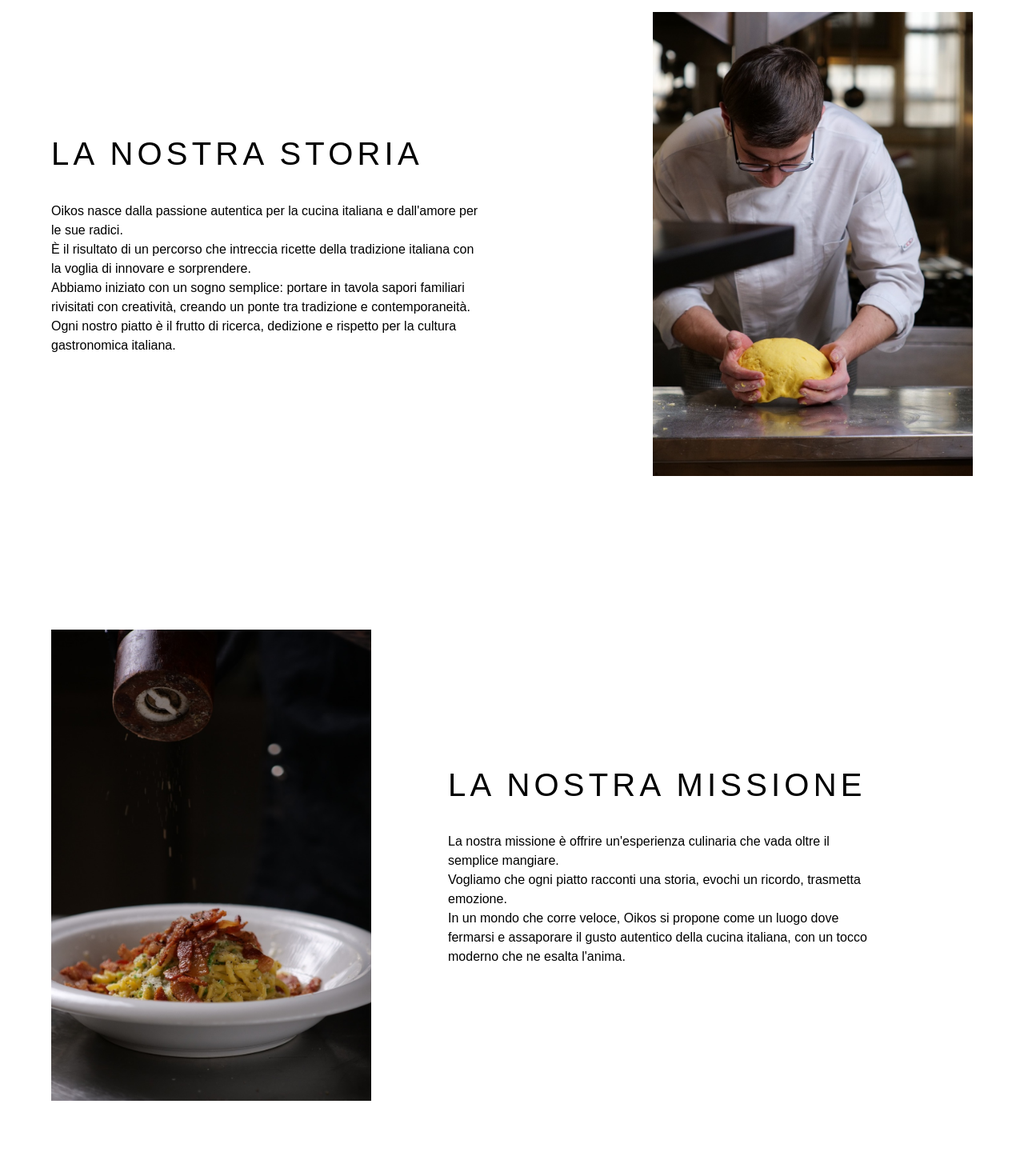
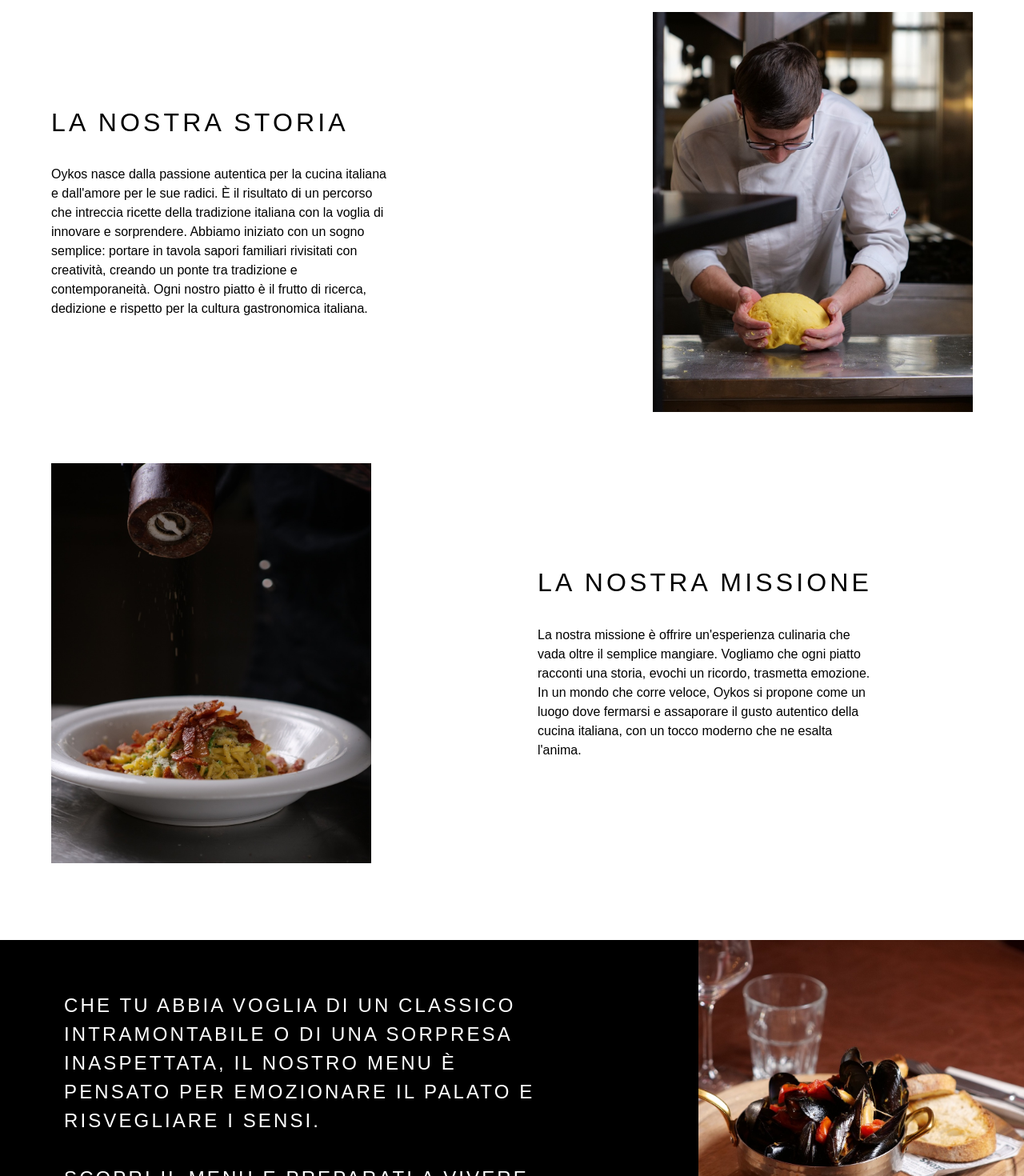
Before and after one commit to nannipy/oikos, a Next.js app: page / in a window 1280 px wide. Shown: the part 1040-2510 px from the top of the page at 80% size. Built offline with nearby package versions, Linux system fonts and the light colour scheme.

Commit message:
modifiche grafiche

```diff
--- a/app/page.tsx
+++ b/app/page.tsx
@@ -18,7 +18,7 @@ export default function Desktop() {
   // Recensioni dinamiche
   const reviews = [
     {
-      text: `"Location bellissima, servizio ineccepebile e spt cibo di estrema qualità.\nUna carbonara da fine del mondo.\nComplimenti anche alla ragazza che ci ha servito super cordiale."`,
+      text: `"Location bellissima, servizio ineccepebile e cibo di estrema qualità.\nUna carbonara da fine del mondo.\nComplimenti anche alla ragazza che ci ha servito super cordiale."`,
       author: "Lorenzo A. - Tripadvisor",
     },
     {
@@ -112,54 +112,54 @@ export default function Desktop() {
           </Button>
         </section>
 
-        {/* Our Story Section */}
+        {/* Our Story & Mission Section - nuova griglia 2x2 */}
         <section className="py-12 md:py-24 px-4 md:px-16 w-full">
-          <div className=" mx-auto w-full flex flex-col md:flex-row gap-8  items-center">
-            <div className="flex-1 order-2 md:order-1">
-              <h2 className="font-montserrat text-black text-2xl md:text-[40px] tracking-[0.13em] mb-4 md:mb-8">
+          <div className="mx-auto w-full max-w-6xl grid grid-cols-1 md:grid-cols-2 gap-8 md:gap-16 items-center">
+            {/* Storia: testo a sinistra */}
+            <div className="order-1 md:order-1 flex flex-col justify-center">
+              <h2 className="font-montserrat text-black text-2xl md:text-[32px] tracking-[0.13em] mb-4 md:mb-8 uppercase">
                 LA NOSTRA STORIA
               </h2>
-              <p className="font-b612 text-black text-xs md:text-base leading-6 max-w-full md:max-w-[538px]">
-                Oikos nasce dalla passione autentica per la cucina italiana e dall&apos;amore per le sue radici.<br />
-                È il risultato di un percorso che intreccia ricette della tradizione italiana con la voglia di innovare e sorprendere.<br />
-                Abbiamo iniziato con un sogno semplice: portare in tavola sapori familiari rivisitati con creatività, creando un ponte tra tradizione e contemporaneità.<br />
+              <p className="font-b612Mono text-black text-xs md:text-base leading-6 max-w-full md:max-w-[420px] whitespace-pre-line">
+                Oykos nasce dalla passione autentica per la cucina italiana e dall'amore per le sue radici.
+                È il risultato di un percorso che intreccia ricette della tradizione italiana con la voglia di innovare e sorprendere.
+                Abbiamo iniziato con un sogno semplice: portare in tavola sapori familiari rivisitati con creatività, creando un ponte tra tradizione e contemporaneità.
                 Ogni nostro piatto è il frutto di ricerca, dedizione e rispetto per la cultura gastronomica italiana.
               </p>
             </div>
-            <div className="order-1 md:order-2 w-full md:w-auto">
+            {/* Storia: immagine a destra */}
+            <div className="order-2 md:order-2 flex justify-end">
               <Image
-                className="w-full md:w-[400px] h-[300px] md:h-[580px] object-cover border-none shadow-none"
+                className="w-full md:w-[400px] h-[220px] md:h-full object-cover border-none shadow-none"
                 alt="Chef preparing food"
                 width={400}
-                height={580}
+                height={320}
                 src="/storia.jpg"
                 style={{ border: 'none', boxShadow: 'none' }}
               />
             </div>
-          </div>
-        </section>
-
-        {/* Our Mission Section */}
-        <section className="flex md:flex-row py-12 md:py-24 px-4 md:px-16 gap-8 md:gap-24 items-center">
-          <div className="order-1 md:order-1 w-full md:w-auto">
+            {/* Mission: immagine a sinistra (sotto) */}
+            <div className="order-4 md:order-3 flex justify-start">
               <Image
-              className="w-full md:w-[400px] h-[300px] md:h-[589px] object-cover border-none shadow-none"
+                className="w-full md:w-[400px] h-[220px] md:h-full object-cover border-none shadow-none"
                 width={400}
-              height={589}
+                height={320}
                 alt="Food dish"
                 src="/mission.jpg"
                 style={{ border: 'none', boxShadow: 'none' }}
               />
             </div>
-          <div className="flex-1 order-2 md:order-2">
-            <h2 className="font-montserrat text-black text-2xl md:text-[40px] tracking-[0.13em] mb-4 md:mb-8">
+            {/* Mission: testo a destra (sotto) */}
+            <div className="order-3 md:order-4 flex flex-col  ">
+              <h2 className="font-montserrat text-black text-2xl md:text-[32px] tracking-[0.13em] mb-4 md:mb-8 uppercase">
                 LA NOSTRA MISSIONE
               </h2>
-            <p className="font-b612 text-black text-xs md:text-base leading-6 max-w-full md:max-w-[537px]">
-              La nostra missione è offrire un&apos;esperienza culinaria che vada oltre il semplice mangiare.<br />
-              Vogliamo che ogni piatto racconti una storia, evochi un ricordo, trasmetta emozione.<br />
-              In un mondo che corre veloce, Oikos si propone come un luogo dove fermarsi e assaporare il gusto autentico della cucina italiana, con un tocco moderno che ne esalta l&apos;anima.
+              <p className="font-b612Mono text-black text-xs md:text-base leading-6 max-w-full md:max-w-[420px] whitespace-pre-line">
+                La nostra missione è offrire un'esperienza culinaria che vada oltre il semplice mangiare.
+                Vogliamo che ogni piatto racconti una storia, evochi un ricordo, trasmetta emozione.
+                In un mondo che corre veloce, Oykos si propone come un luogo dove fermarsi e assaporare il gusto autentico della cucina italiana, con un tocco moderno che ne esalta l'anima.
               </p>
+            </div>
           </div>
         </section>
 
@@ -205,10 +205,11 @@ export default function Desktop() {
                 <blockquote
                   key={idx}
                   className={`
-                    font-montserrat text-black text-xl md:text-[40px] leading-tight md:leading-[45px] text-center uppercase absolute transition-all duration-700
+                    font-montserrat font-normal text-black text-xl md:text-[40px] leading-tight md:leading-[45px] text-center uppercase absolute transition-all duration-700
                     ${idx === activeReview ? "opacity-100 scale-100 z-10" : "opacity-0 scale-95 z-0"}
+                    w-full md:w-[1030px] left-1/2 -translate-x-1/2
                   `}
-                  style={{ left: 0, right: 0 }}
+                  style={{ top: 0 }}
                 >
                   {review.text.split("\n").map((line, i) => (
                     <React.Fragment key={i}>
```
Also changed, not shown: components/ui/Footer.tsx (+3 -17 lines). Lines whose indentation alone changed are shown as unchanged.
